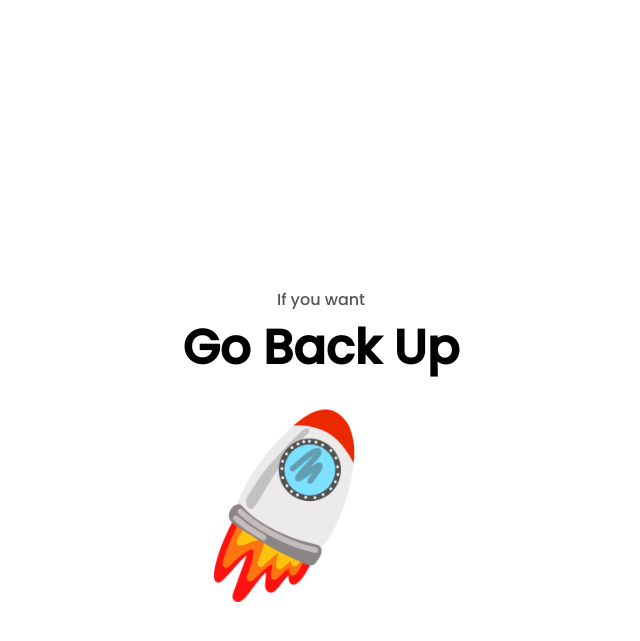
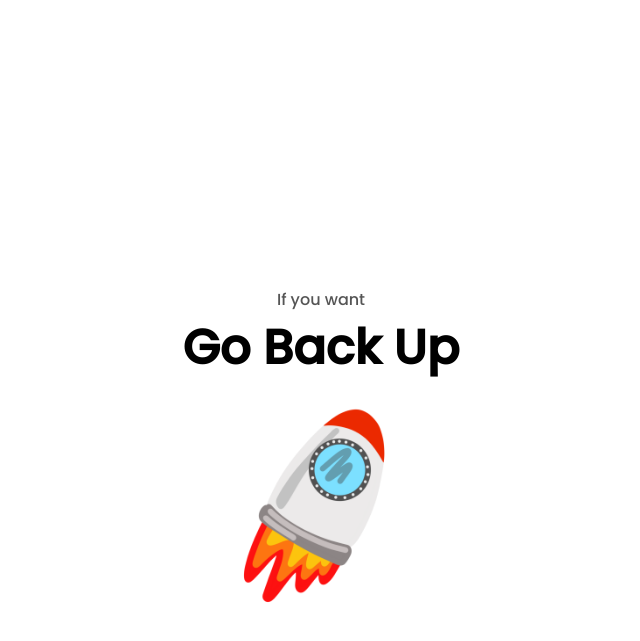
Before and after one commit to Sunnynothere/Portfolio-Web-Developer, a plain HTML site: page index.html in a window 1280 px wide. Shown: the part 3550-4191 px from the top of the page, without its empty margins (319-959 px from the left). After the commit the page ends 4159 px from the top, so only its background shows below. Drawn offline with Linux system fonts and the light colour scheme.

Commit message:
fixing rocket-2

```diff
--- a/index.html
+++ b/index.html
@@ -265,7 +265,7 @@
             <p class="section__text__p1 rocket-text">If you want</p>
             <h1 class="title rocket-text">Go Back Up</h1>
             <div class="rocket-href">
-                <img class="rocket" src="./assets/rocket.PNG" alt="rocket">
+                <img class="rocket" src="./assets/rocket.PNG" alt="rocket-up">
             </div>
         </div>
     </footer>
--- a/script.js
+++ b/script.js
@@ -6,7 +6,7 @@ function toggleMenu() {
     icon.classList.toggle('open');
 }
 
-const image = document.querySelector(".rocket-href");
+const image = document.querySelector(".rocket");
 
 image.addEventListener("click", function() {
   window.scrollTo(0, 0);
--- a/style.css
+++ b/style.css
@@ -458,12 +458,11 @@ footer p {
 .rocket-href .rocket{
     margin: auto;
     display: flex;
-    padding-right: 60px;
-    padding-bottom: 40px;
     cursor: pointer;
 }
 
 .rocket {
     width: 18%;
     height: auto;
+    margin: 20px;
 }
```
